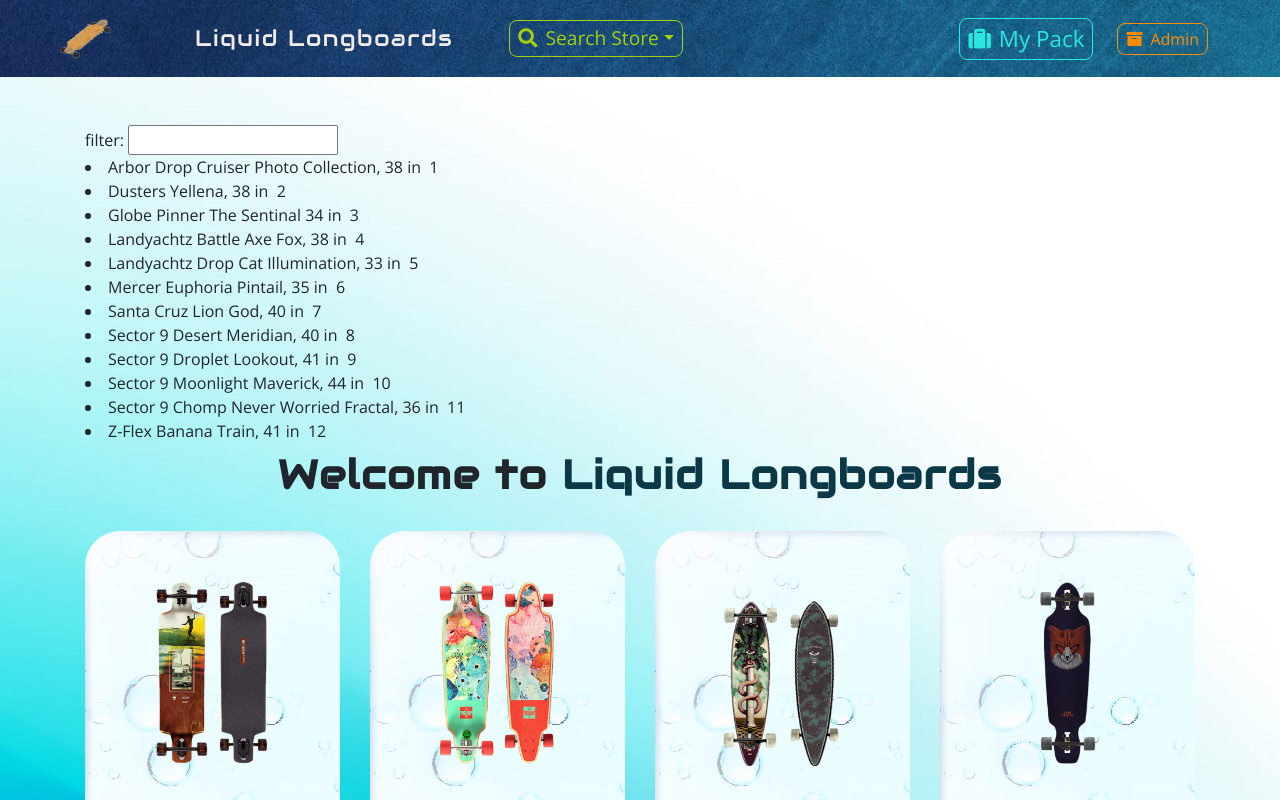
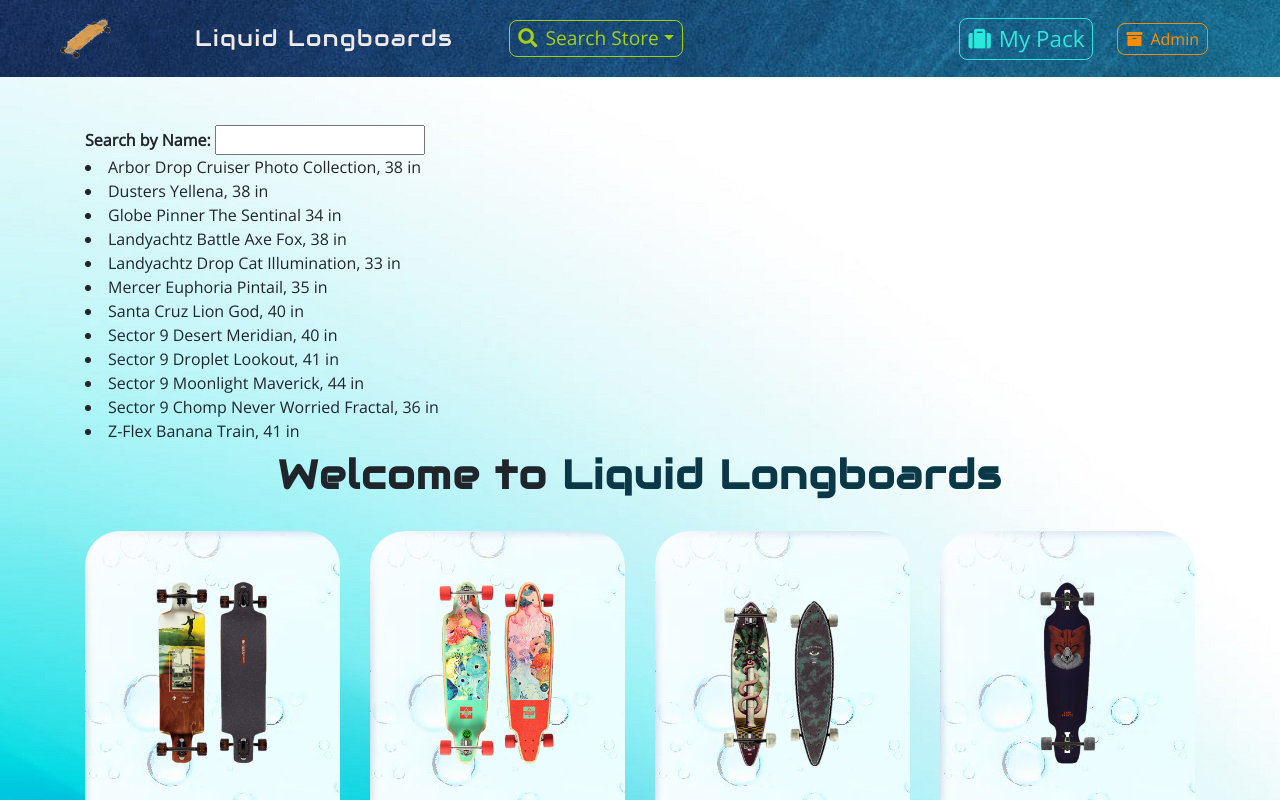
Before and after one commit to matthewchoat/capstone-1, a React (Create React App) app: page / in a window 1280 px wide. Shown: the top 800 px of the page. Built offline with nearby package versions, Linux system fonts and the light colour scheme.

Commit message:
search filter working. Need to merge lists and update automatically on type.

```diff
--- a/package.json
+++ b/package.json
@@ -10,7 +10,6 @@
     "react-paypal-express-checkout": "^1.0.5",
     "react-router-dom": "^5.2.0",
     "react-scripts": "2.1.8",
-    "react-search-box": "^2.0.2",
     "styled-components": "^4.4.1"
   },
   "scripts": {
--- a/src/components/product/product-list/ProductList.js
+++ b/src/components/product/product-list/ProductList.js
@@ -12,7 +12,7 @@ export default function ProductList() {
 
   const handleChange = e => {
     let oldList = products.map(product => {
-      return { title: product.title.toLowerCase(), id: product.id };
+      return { title: product.title.toLowerCase() };
     });
 
     if (e !== "") {
@@ -36,12 +36,11 @@ export default function ProductList() {
       <div className="py-5">
         <div className="container">
             <div>
-                filter: <input onChange={e => handleChange(e.target.value)} />
+                <strong>Search by Name:</strong> <input onChange={e => handleChange(e.target.value)} />
                 {filterDisplay.map((product, i) => (
                   <div key={i}>
                     <li>
                       {product.title} &nbsp;
-                      <span>{product.id}</span>
                     </li>
                   </div>
                 ))}
```
Also changed, not shown: src/components/navbar/Searchbar.js (added, +18 -0 lines), 1 other file (tests, documents, lock files or other folders).
